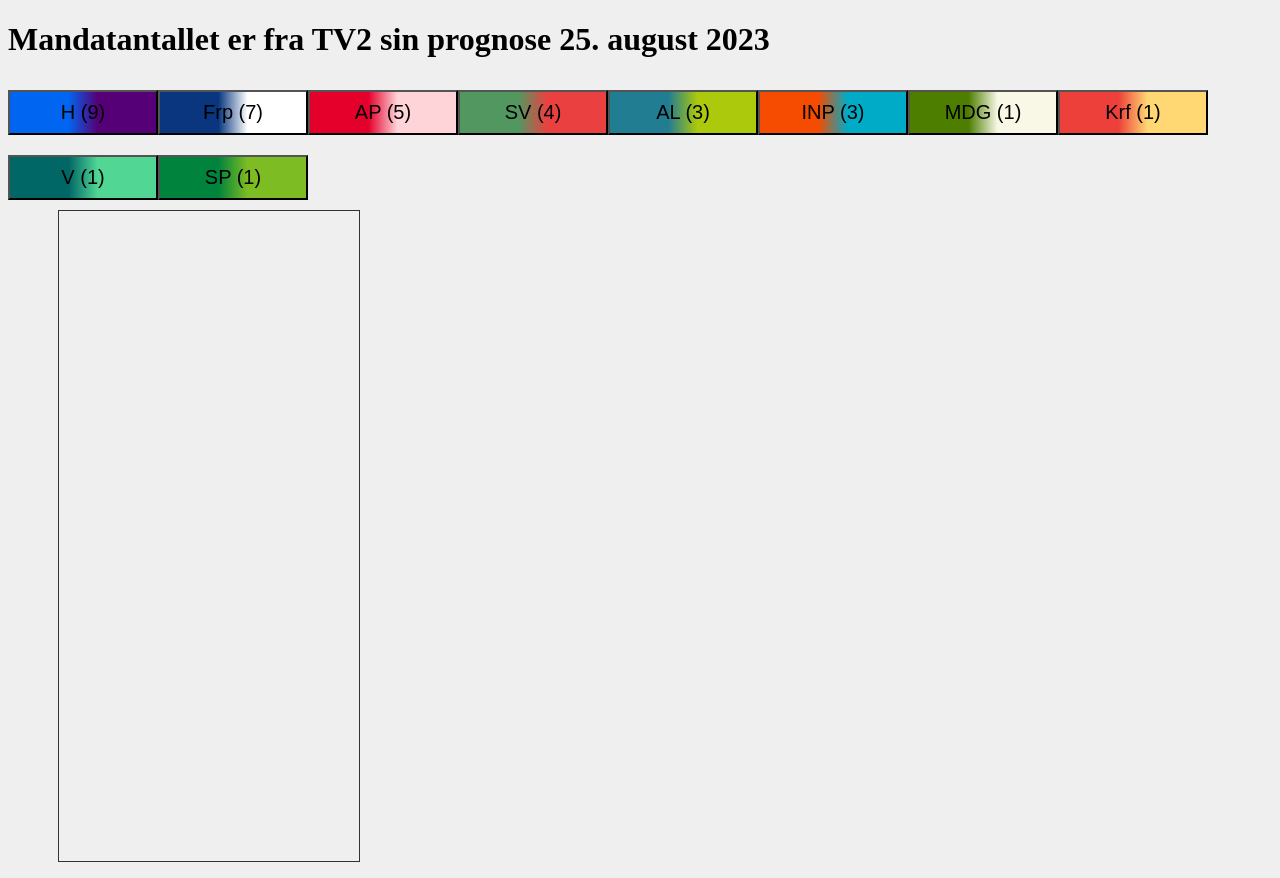
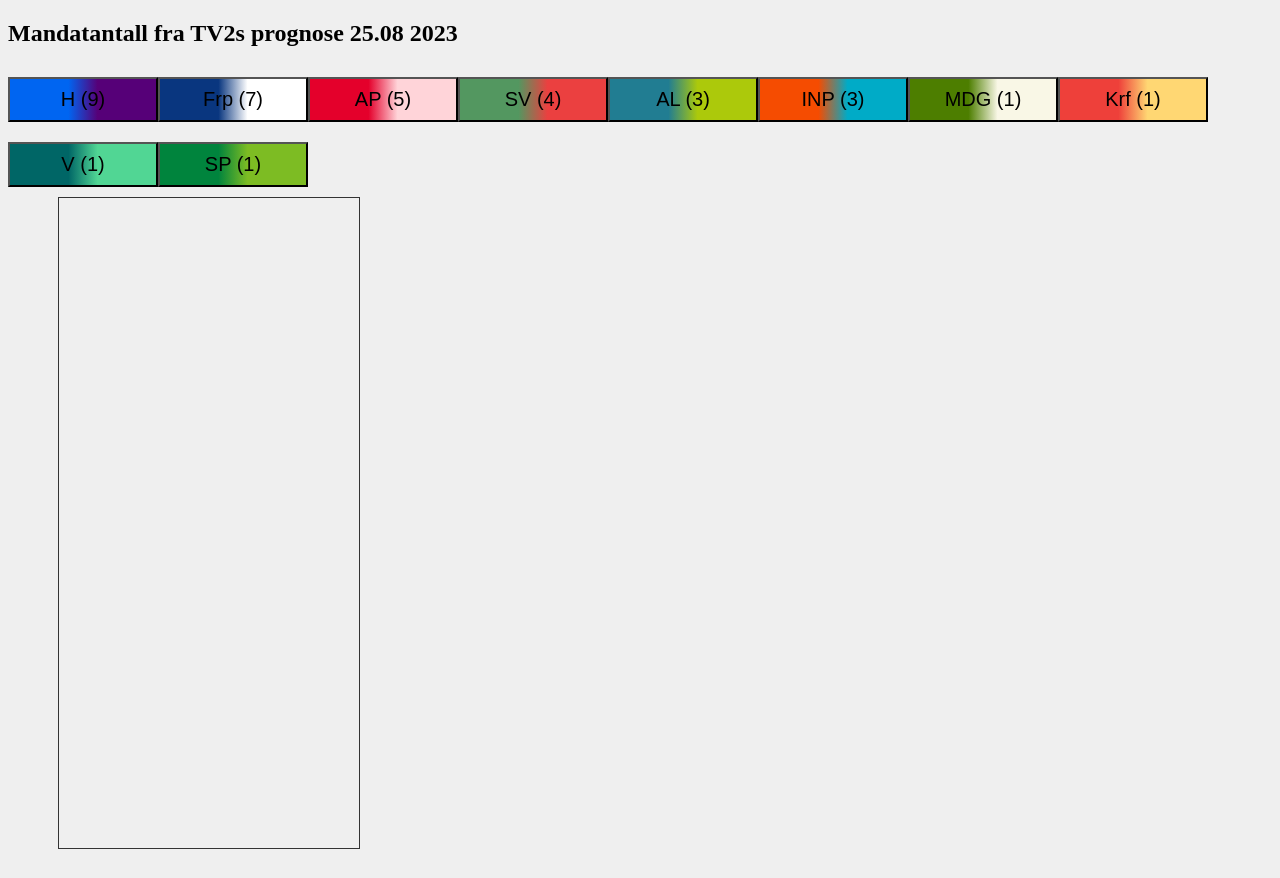
Before and after one commit to Glykosim/mandatkalkulator, a plain HTML site: page index.html in a window 1280 px wide. Drawn offline with Linux system fonts and the light colour scheme.

Commit message:
Update index.html

```diff
--- a/index.html
+++ b/index.html
@@ -8,7 +8,7 @@
 </head>
 <body>
 
-<h1>Mandatantallet er fra TV2 sin prognose 25. august 2023</h1>
+<h2>Mandatantall fra TV2s prognose 25.08 2023</h2>
 
 <div id="container">
   <div id="partyButtons"></div>
```
